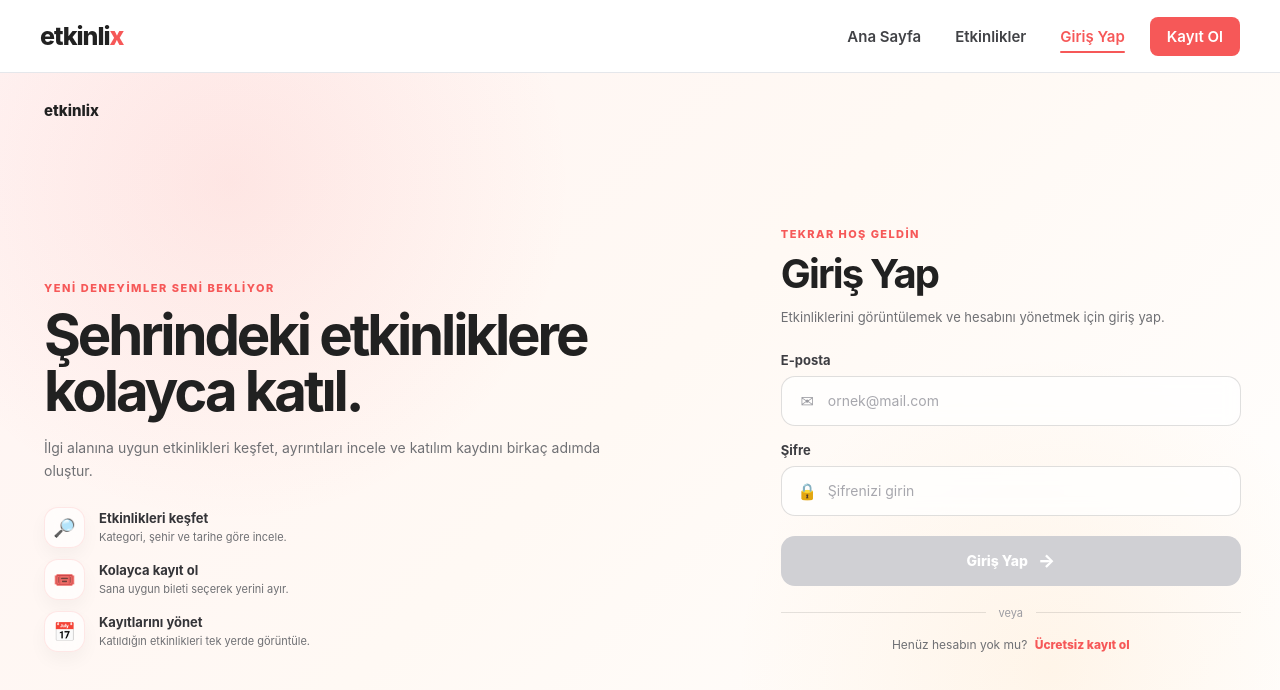
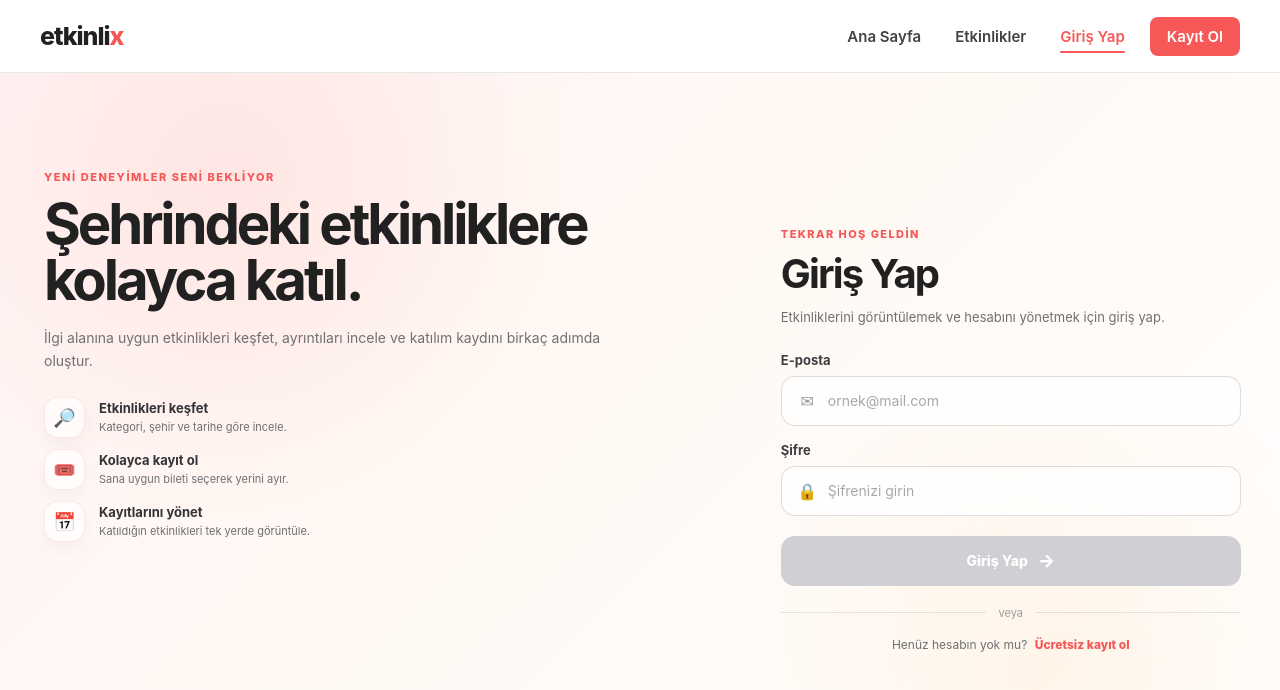
Before and after one commit to melikebiber/event-management-frontend, an Angular app: page /login in a window 1280 px wide. Shown: the top 690 px of the page. Built offline with nearby package versions, Linux system fonts and the light colour scheme.

Commit message:
style: sayfa düzeni

```diff
--- a/src/app/pages/login/login.css
+++ b/src/app/pages/login/login.css
@@ -38,9 +38,9 @@
   display: flex;
   min-height: 100%;
   flex-direction: column;
-  justify-content: center;
+  justify-content: flex-start;
   overflow: visible;
-  padding: 70px 20px;
+  padding: 135px 20px 40px;
   background: transparent;
 }
 
@@ -63,7 +63,7 @@
   width: 38px;
   height: 38px;
   align-items: center;
-  justify-content: center;
+  justify-content: flex-start;
   border-radius: 11px;
   background: var(--primary-color);
   color: #ffffff;
@@ -442,7 +442,7 @@
   }
 
   .auth-visual {
-    padding-top: 85px;
+    padding-top: 70px;
   }
 
   .auth-brand {
--- a/src/app/pages/login/login.html
+++ b/src/app/pages/login/login.html
@@ -4,12 +4,6 @@
 
     <div class="auth-visual">
 
-      <a
-        routerLink="/"
-        class="auth-brand"
-      >
-        <span>etkinlix</span>
-      </a>
 
       <div class="visual-content">
 
--- a/src/app/pages/register/register.css
+++ b/src/app/pages/register/register.css
@@ -37,10 +37,12 @@
 .auth-visual {
   position: relative;
   display: flex;
-  height: 100%;
+  min-height: 100%;
   flex-direction: column;
-  justify-content: center;
-  padding: 34px 20px 28px;
+  justify-content: flex-start;
+  overflow: visible;
+  padding: 30px 20px 40px;
+  background: transparent;
 }
 
 .auth-brand {
--- a/src/app/pages/register/register.html
+++ b/src/app/pages/register/register.html
@@ -4,12 +4,6 @@
     <!-- Sol tanıtım alanı -->
     <div class="auth-visual">
 
-      <a
-        routerLink="/"
-        class="auth-brand"
-      >
-        <span>etkinlix</span>
-      </a>
 
       <div class="visual-content">
 
```
